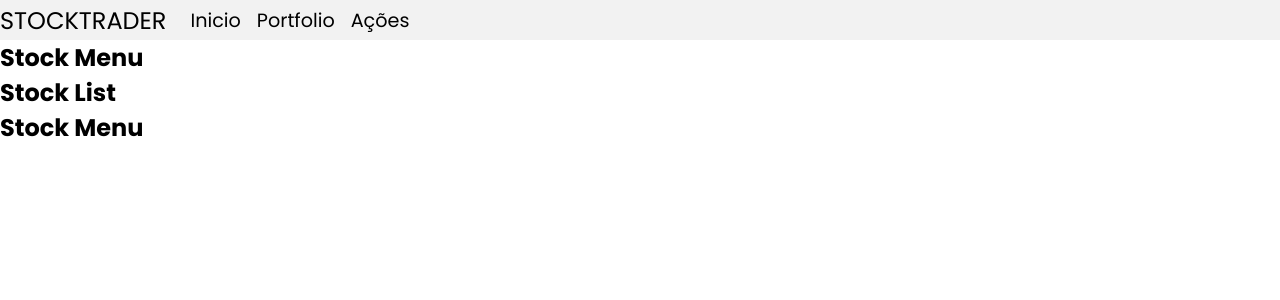
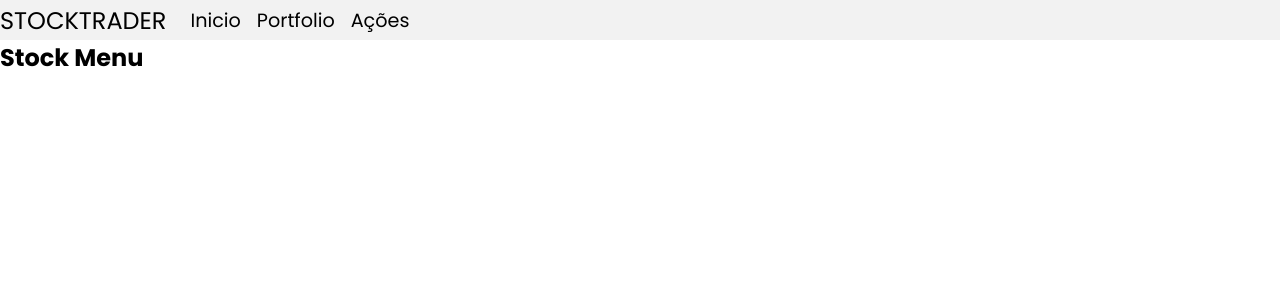
Before and after one commit to YuriSarmanho/stockTrader, a Vue app: page / in a window 1280 px wide. Shown: the top 300 px of the page. Built offline with nearby package versions, Linux system fonts and the light colour scheme; the HTML template or start-up script is replaced by a standard one.

Commit message:
organizando display dos componentes

```diff
--- a/src/App.vue
+++ b/src/App.vue
@@ -2,19 +2,15 @@
   <div id="app">
     <StockNav/>
     <router-view />
-    <StockList/>
-    <StockMenu/>
   </div>
 </template>
 
 <script>
 import './css/main.css'
 import StockNav from './components/trade-nav/trade-nav.vue'
-import StockList from './components/trade-stock-list/trade-stock-list.vue'
-import StockMenu from './components/trade-stock-menu/trade-stock-menu.vue'
 
 export default {
   name: "App",
-  components: { StockList, StockMenu, StockNav},
+  components: {StockNav},
 };
 </script>
--- a/src/components/trade-nav/trade-nav.vue
+++ b/src/components/trade-nav/trade-nav.vue
@@ -5,7 +5,7 @@
         <div id="trade-nav-logo">STOCKTRADER</div>
         <div class="trade-router-navigation">
             <ul>
-                <router-link tag="li" to="/menu" class="trade-router-link">Inicio</router-link>
+                <router-link tag="li" to="/" class="trade-router-link">Inicio</router-link>
                 <router-link tag="li" to="/portfolio" class="trade-router-link">Portfolio</router-link>
                 <router-link tag="li" to="/sales" class="trade-router-link">Ações</router-link>
             </ul>
--- a/src/router.js
+++ b/src/router.js
@@ -18,8 +18,8 @@ export default new Router({
       component: TradeStockList,
       props: true,
       children: [
-        { path: "/portfolio", props: true },
-        { path: "/sales", props: true },
+        { path: "/portfolio", component: TradeStockList,props: true },
+        { path: "/sales", component: TradeStockList,props: true },
       ],
     },
   ],
```
